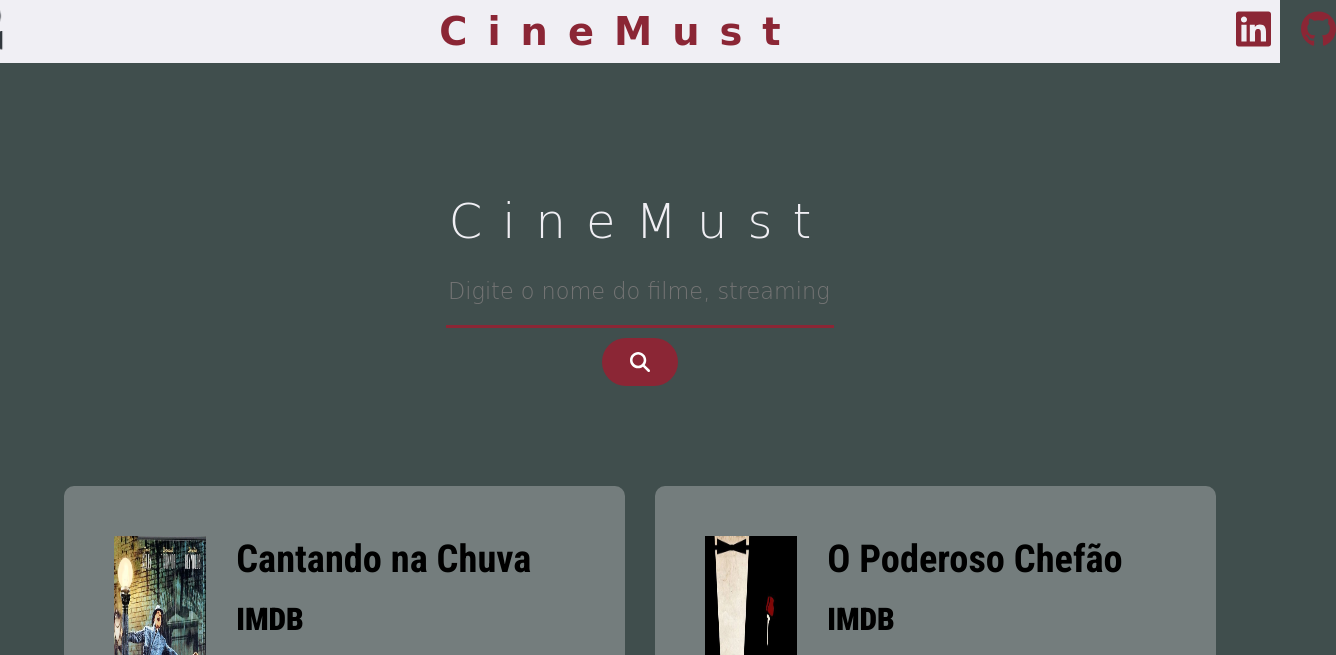
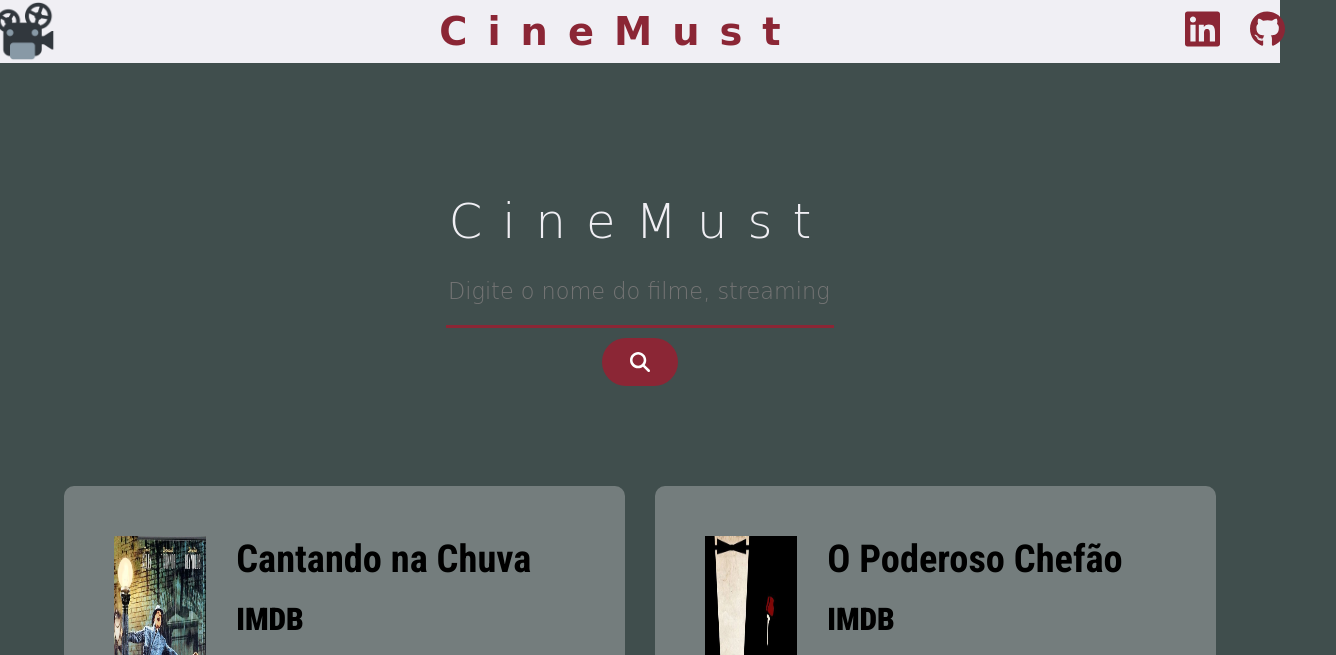
Before and after one commit to L4r1ss4Cr4v0/CineMust, a plain HTML site: page index.html in a window 1280 px wide. Shown: the top 655 px of the page, 1336 px wide, since content can reach past the window. Drawn offline with Linux system fonts and the light colour scheme; a web font is replaced by a local one.

Commit message:
Atualização do cabeçalho

```diff
--- a/style.css
+++ b/style.css
@@ -24,7 +24,7 @@ body{
 }
 
 header{
-    column-gap: 34%;
+    column-gap: 30vw;
     width: 100vw;
     height: 10vh;
     background-color:var(--branco);
```
